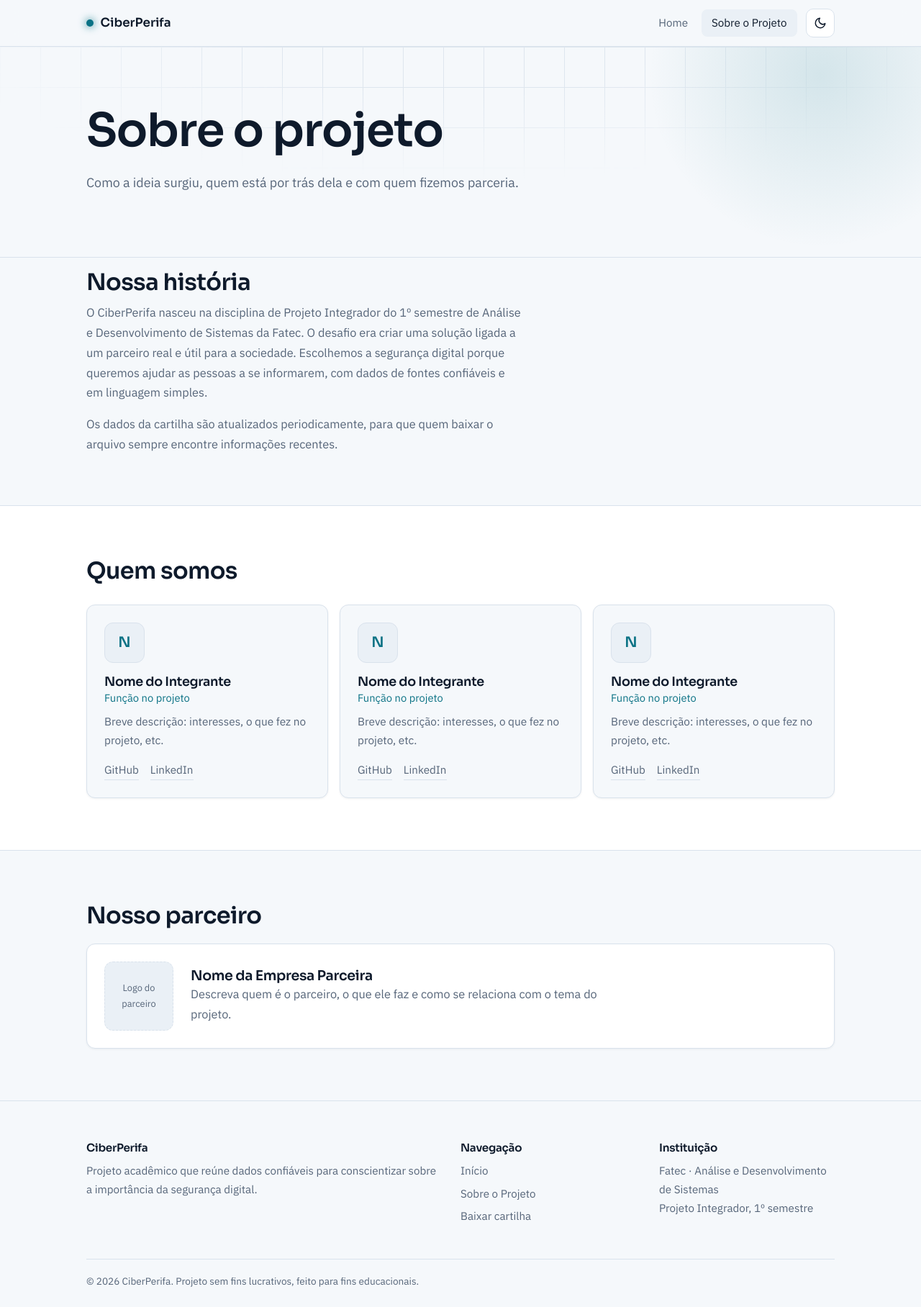
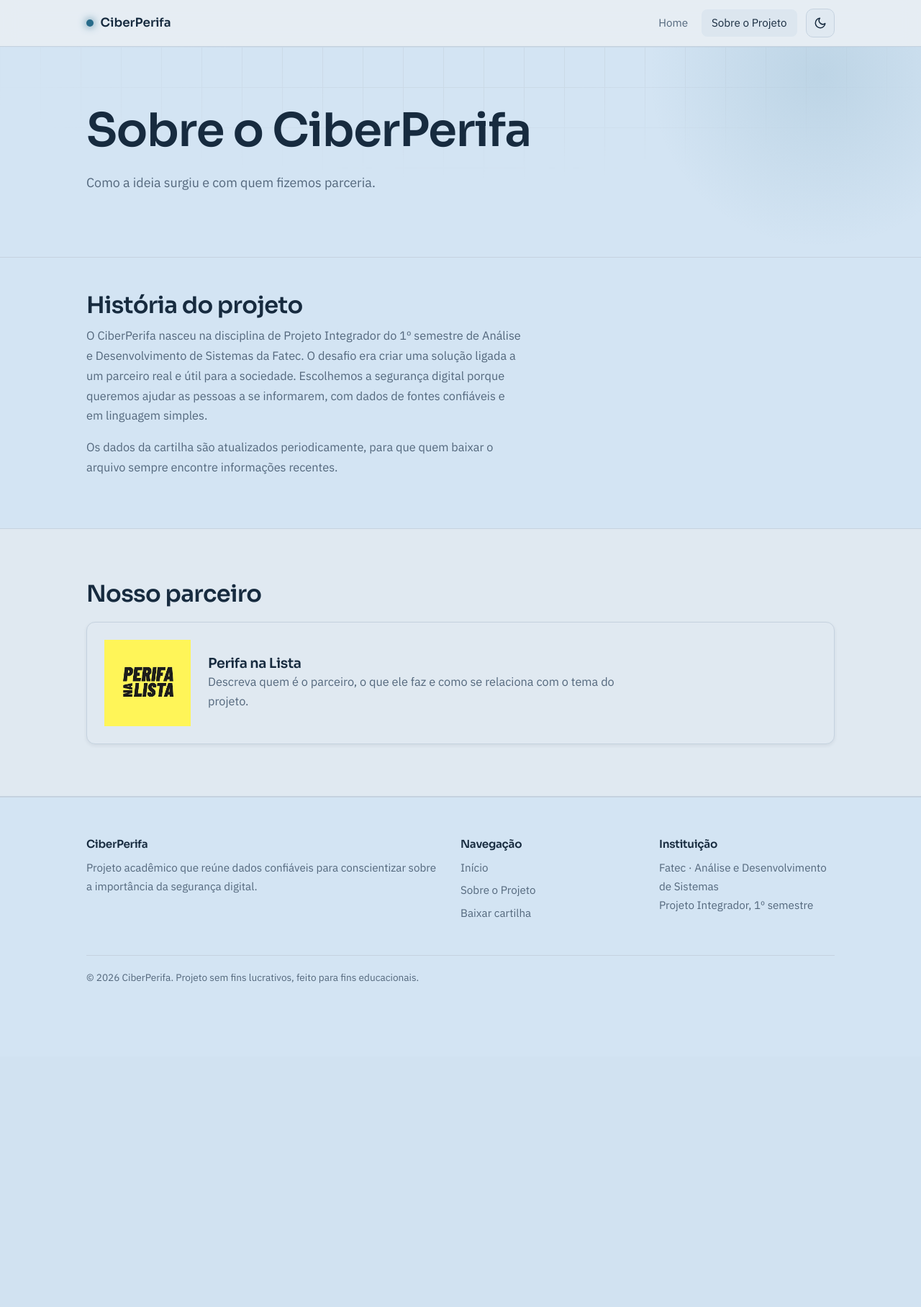
Before and after one commit to ProjetoIntegradorCiberseguranca/CiberPerifa, a Flask app: page /sobre in a window 1280 px wide. Shown: the whole page at 72% size. After the commit the page ends 1366 px from the top, so only its background shows below. Run offline with Flask 3, Linux system fonts and the light colour scheme.

Commit message:
style: retira cards de informacoes da equipe e melhora descricao e aparencia da pagina sobre

```diff
--- a/static/css/style.css
+++ b/static/css/style.css
@@ -10,13 +10,27 @@
 }
 
 /* ===== Tema claro ===== */
-:root[data-theme="light"]{
-  --bg:#f5f8fb; --surface:#ffffff; --surface2:#eaf0f6; --line:#d9e2ec;
-  --text:#0e1a2b; --muted:#566579; --accent:#0b7285; --accent-d:#3aa0b3;
-  --on-accent:#ffffff; --accent-hover:#095b6a;
-  --header-bg:rgba(245,248,251,.85);
-  --glow:rgba(11,114,133,.14); --glow2:rgba(11,114,133,.10);
-  --grid-op:.8; --shadow:0 1px 3px rgba(14,26,43,.06);
+:root[data-theme="light"] {
+    --bg: #d3e4f3;
+    --surface: #e0e9f1;
+    --surface2: #dce6ef;
+    --line: #c5d2df;
+
+    --text: #172b3f;
+    --muted: #53677c;
+
+    --accent: #286b8a;
+    --accent-d: #4b8ba8;
+    --on-accent: #ffffff;
+    --accent-hover: #1e536e;
+
+    --header-bg: rgba(232, 238, 244, .92);
+
+    --glow: rgba(40, 107, 138, .13);
+    --glow2: rgba(40, 107, 138, .08);
+
+    --grid-op: .55;
+    --shadow: 0 2px 5px rgba(23, 43, 63, .08);
 }
 
 *{box-sizing:border-box;margin:0;padding:0}
@@ -83,6 +97,14 @@ nav ul a[aria-current="page"]{color:var(--text);background:var(--surface2)}
 .download>*{position:relative}
 .download p{color:var(--muted);max-width:48ch}
 
+/* Estilização da imagem da empresa parceira */
+.partner-logo {
+    width: 120px;
+    height: auto;
+    object-fit: contain;
+    display: block;
+}
+
 /* Sobre */
 .grid{display:grid;grid-template-columns:repeat(auto-fit,minmax(240px,1fr));gap:1rem;margin-top:1.75rem}
 .member{background:var(--surface);border:1px solid var(--line);border-radius:var(--r);padding:1.5rem;box-shadow:var(--shadow);transition:border-color .25s,background-color .3s}
--- a/templates/sobre.html
+++ b/templates/sobre.html
@@ -40,14 +40,14 @@
   <main>
     <section class="hero" style="padding:5rem 0 3.5rem">
       <div class="wrap">
-        <h1>Sobre o projeto</h1>
-        <p>Como a ideia surgiu, quem está por trás dela e com quem fizemos parceria.</p>
+        <h1>Sobre o CiberPerifa</h1>
+        <p>Como a ideia surgiu e com quem fizemos parceria.</p>
       </div>
     </section>
 
-    <section style="padding-top:1rem">
+    <section style="padding-top:3rem">
       <div class="wrap">
-        <h2>Nossa história</h2>
+        <h2>História do projeto</h2>
         <p class="lead">O CiberPerifa nasceu na disciplina de Projeto Integrador do 1º semestre de Análise e
           Desenvolvimento de Sistemas da Fatec. O desafio era criar uma solução ligada a um parceiro real e útil para a
           sociedade. Escolhemos a segurança digital porque queremos ajudar as pessoas a se informarem, com dados de
@@ -59,47 +59,24 @@
 
     <section class="alt">
       <div class="wrap">
-        <h2>Quem somos</h2>
-        <div class="grid">
-          <!-- Copie e edite este bloco para cada integrante -->
-          <article class="member">
-            <div class="avatar">N</div>
-            <h3>Nome do Integrante</h3>
-            <p class="role">Função no projeto</p>
-            <p>Breve descrição: interesses, o que fez no projeto, etc.</p>
-            <div class="links"><a href="https://github.com/" target="_blank" rel="noopener">GitHub</a><a
-                href="https://www.linkedin.com/" target="_blank" rel="noopener">LinkedIn</a></div>
-          </article>
-          <article class="member">
-            <div class="avatar">N</div>
-            <h3>Nome do Integrante</h3>
-            <p class="role">Função no projeto</p>
-            <p>Breve descrição: interesses, o que fez no projeto, etc.</p>
-            <div class="links"><a href="https://github.com/" target="_blank" rel="noopener">GitHub</a><a
-                href="https://www.linkedin.com/" target="_blank" rel="noopener">LinkedIn</a></div>
-          </article>
-          <article class="member">
-            <div class="avatar">N</div>
-            <h3>Nome do Integrante</h3>
-            <p class="role">Função no projeto</p>
-            <p>Breve descrição: interesses, o que fez no projeto, etc.</p>
-            <div class="links"><a href="https://github.com/" target="_blank" rel="noopener">GitHub</a><a
-                href="https://www.linkedin.com/" target="_blank" rel="noopener">LinkedIn</a></div>
-          </article>
-        </div>
-      </div>
-    </section>
 
-    <section>
-      <div class="wrap">
         <h2>Nosso parceiro</h2>
+
         <div class="partner">
-          <div class="logo-ph">Logo do parceiro</div>
+          <img
+            src="{{ url_for('static', filename='img/logo-perifa.png') }}"
+            alt="Logo da Perifa na Lista"
+            class="partner-logo"
+          >
+
           <div>
-            <h3>Nome da Empresa Parceira</h3>
-            <p class="lead">Descreva quem é o parceiro, o que ele faz e como se relaciona com o tema do projeto.</p>
+            <h3>Perifa na Lista</h3>
+            <p class="lead">
+              Descreva quem é o parceiro, o que ele faz e como se relaciona com o tema do projeto.
+            </p>
           </div>
         </div>
+
       </div>
     </section>
   </main>
```
Also changed, not shown: static/img/logo-perifa.png (added).
